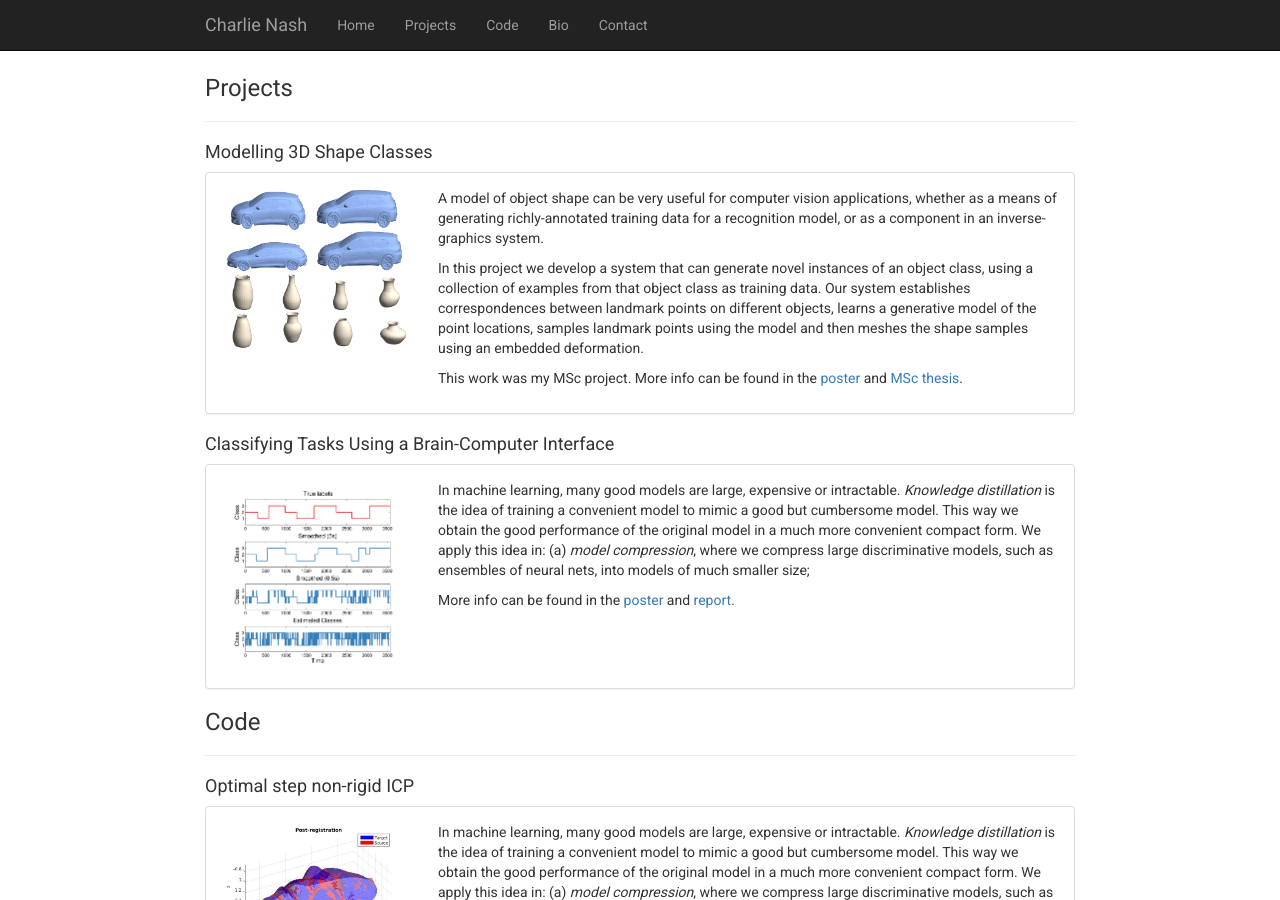
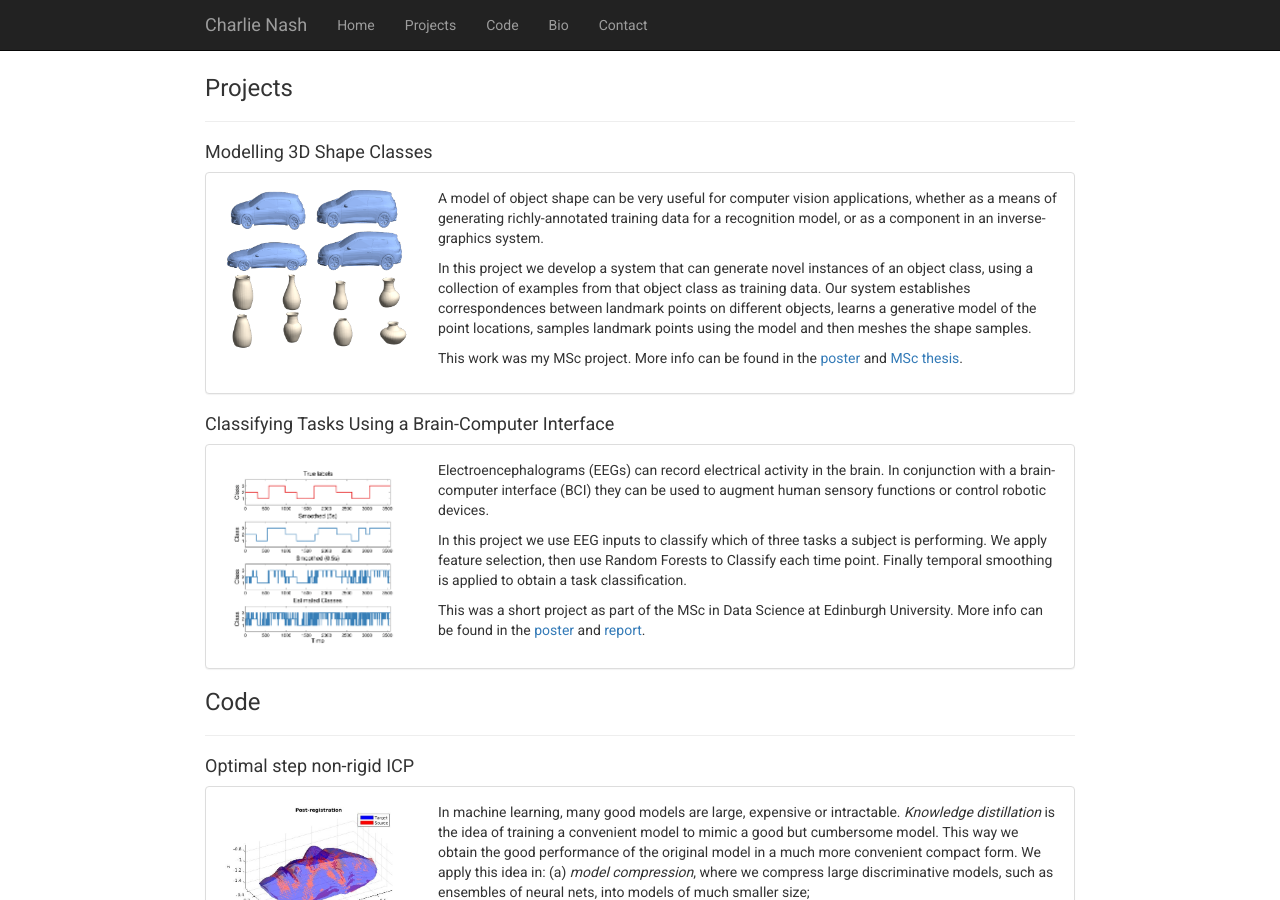
Before and after one commit to charlienash/charlienash.github.io, a Jekyll site: the page index.html, which Jekyll copies as it is, in a window 1280 px wide and 900 px high, scrolled down 234 px. Built offline with Jekyll 4.4.1, drawn with Linux system fonts in a browser that asks for light colours; nearby versions of some CDN libraries; library files that are not in the unit come from our copies.

Commit message:
Update index.html

```diff
--- a/index.html
+++ b/index.html
@@ -118,7 +118,7 @@
 							A model of object shape can be very useful for computer vision applications, whether as a means of generating richly-annotated training data for a recognition model, or as a component in an inverse-graphics system.
 						</p>
 						<p>
-							In this project we develop a system that can generate novel instances of an object class, using a collection of examples from that object class as training data. Our system establishes correspondences between landmark points on different objects, learns a generative model of the point locations, samples landmark points using the model and then meshes the shape samples using an embedded deformation.
+							In this project we develop a system that can generate novel instances of an object class, using a collection of examples from that object class as training data. Our system establishes correspondences between landmark points on different objects, learns a generative model of the point locations, samples landmark points using the model and then meshes the shape samples.
 						</p>
 						<p>
 							This work was my MSc project. More info can be found in the <a href="assets/docs/shapeModellingPoster.pdf">poster</a> and <a href="assets/docs/mscThesis.pdf">MSc thesis</a>.
@@ -135,10 +135,13 @@
 					</div>
 					<div class="col-xs-9">
 						<p>
-							In machine learning, many good models are large, expensive or intractable. <em>Knowledge distillation</em> is the idea of training a convenient model to mimic a good but cumbersome model. This way we obtain the good performance of the original model in a much more convenient compact form. We apply this idea in: (a) <em>model compression</em>, where we compress large discriminative models, such as ensembles of neural nets, into models of much smaller size;
+							Electroencephalograms (EEGs) can record electrical activity in the brain. In conjunction with a brain-computer interface (BCI) they can be used to augment human sensory functions or control robotic devices.
 						</p>
 						<p>
-							More info can be found in the <a href="assets/docs/bciPoster.pdf">poster</a> and <a href="assets/docs/bciReport.pdf">report</a>.
+							In this project we use EEG inputs to classify which of three tasks a subject is performing. We apply feature selection, then use Random Forests to Classify each time point. Finally temporal smoothing is applied to obtain a task classification.
+						</p>
+						<p>
+							This was a short project as part of the MSc in Data Science at Edinburgh University. More info can be found in the <a href="assets/docs/bciPoster.pdf">poster</a> and <a href="assets/docs/bciReport.pdf">report</a>.
 						</p>
 					</div>
 	  			</div>
```
